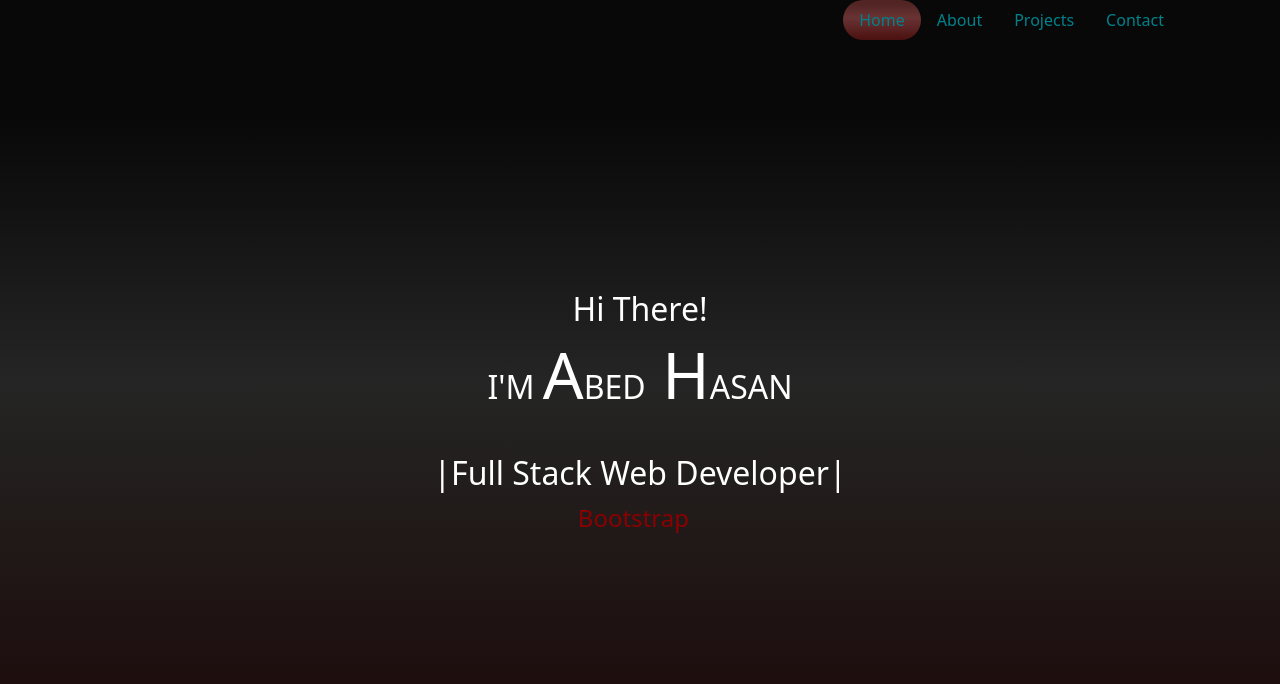
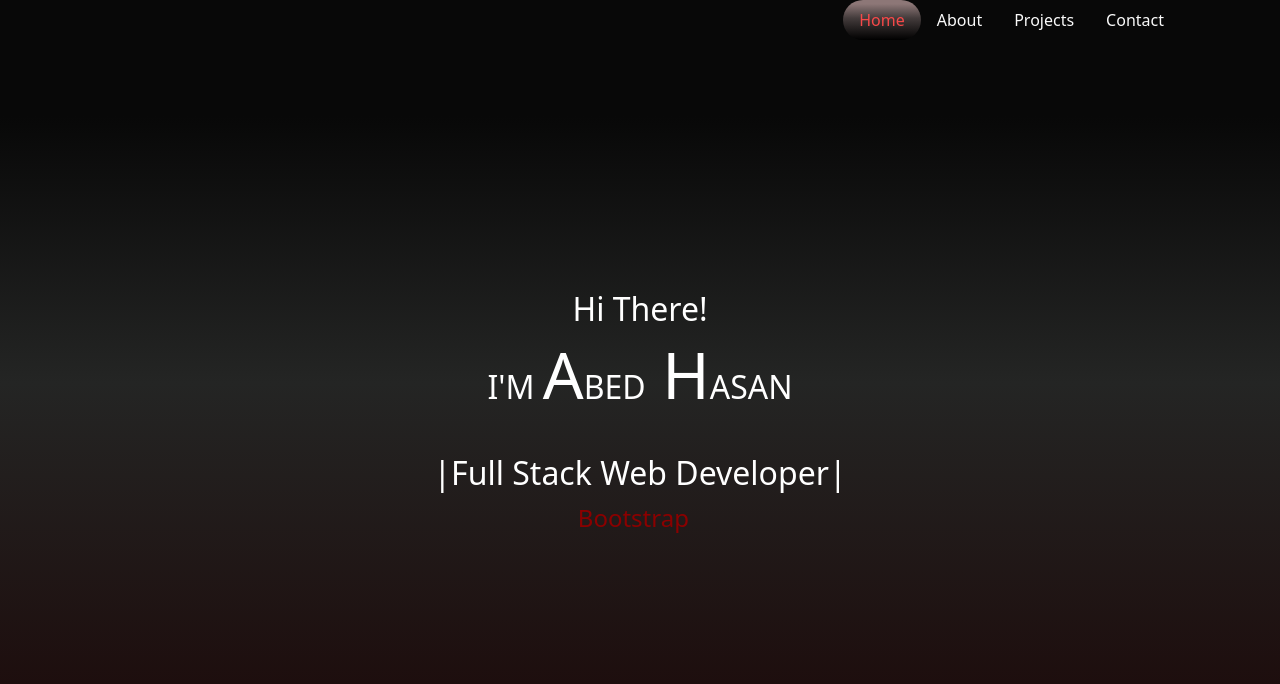
Before and after one commit to abedhasan79/Portfolio, a React (Create React App) app: page / in a window 1280 px wide. Shown: the top 684 px of the page. Built offline with nearby package versions, Linux system fonts and the light colour scheme; a web font is replaced by a local one.

Commit message:
updated page motion

```diff
--- a/src/component/pages/about.js
+++ b/src/component/pages/about.js
@@ -25,7 +25,7 @@ export default function about() {
         <motion.div className="homeAnimate"
             initial={{ x: -1100 }}
             animate={{ x: 0 }}
-            transition={{ type: 'spring', stiffness: 20 }}
+            transition={{ type:'keyframes' }}
         >
             <div className="about">
                 <div className="my-img">
--- a/src/component/pages/contactpage.js
+++ b/src/component/pages/contactpage.js
@@ -14,7 +14,7 @@ export default function contactPage() {
         <motion.div className="homeAnimate"
             initial={{ x: -1100 }}
             animate={{ x: 0 }}
-            transition={{ type: 'spring', stiffness: 20 }}
+            transition={{ type:'keyframes' }}
         >
             <div className="contact">
                 <div className="contactInfo">
--- a/src/component/pages/homepage.js
+++ b/src/component/pages/homepage.js
@@ -31,7 +31,7 @@ export default function homepage() {
         <motion.div className="homeAnimate"
             initial={{x:-1100}}
             animate={{x:0}}
-            transition={{   type:'spring', stiffness:20 }}
+            transition={{  type:'keyframes'  }}
         >
             <div className="homepage" >
                 <div>
--- a/src/component/pages/projectpage.js
+++ b/src/component/pages/projectpage.js
@@ -7,9 +7,9 @@ export default function projectPage() {
         <motion.div className="homeAnimate"
             initial={{ x: -1100 }}
             animate={{ x: 0 }}
-            transition={{ type: 'spring', stiffness: 20 }}
+            transition={{ type:'keyframes' }}
         >
-            <div>
+            <div className="about">
                 Hellow
             </div>
         </motion.div>
--- a/src/component/style.css
+++ b/src/component/style.css
@@ -189,13 +189,19 @@
 
 }
 .navBar ul li a{
-    color: rgb(0, 130, 139);
+    color: rgb(250, 250, 250);
     font-size: 2vh;
 }
+.navBar ul li a:hover{
+    color: rgb(247, 73, 73);
+}
+.active {
+    background: linear-gradient( rgb(141, 119, 119) 10%, rgb(68, 60, 60) 45%, rgb(0, 0, 0) 100%);
+    border-radius: 20px;
+}
 
-.active {
-    background: linear-gradient( rgb(82, 36, 36) 10%, rgb(105, 51, 51) 45%, rgb(75, 16, 16) 100%);
-    border-radius: 20px;
+.nav > .nav-item > .active {
+    color: rgb(247, 73, 73);
 
 }
 .nav{
```
